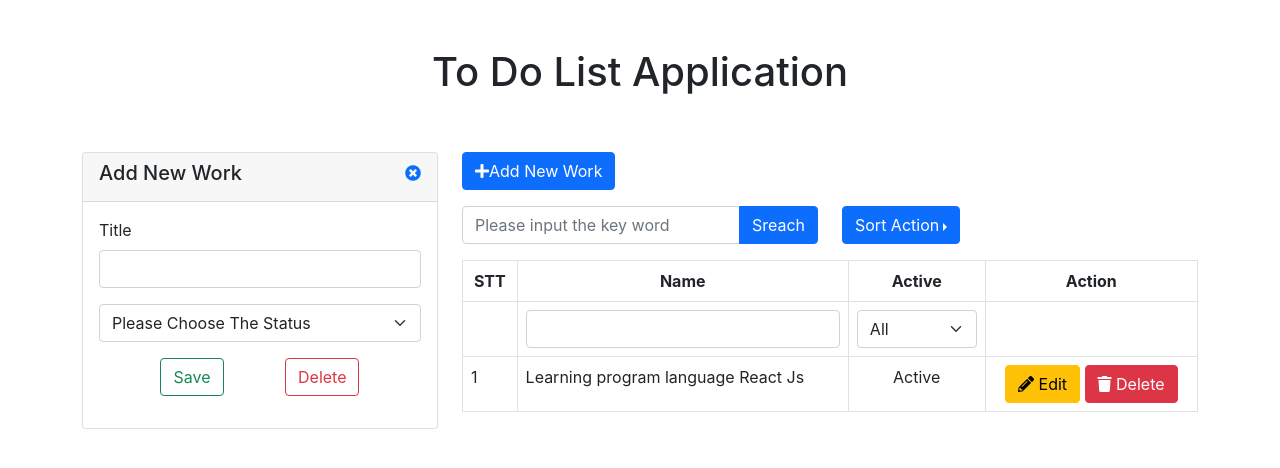
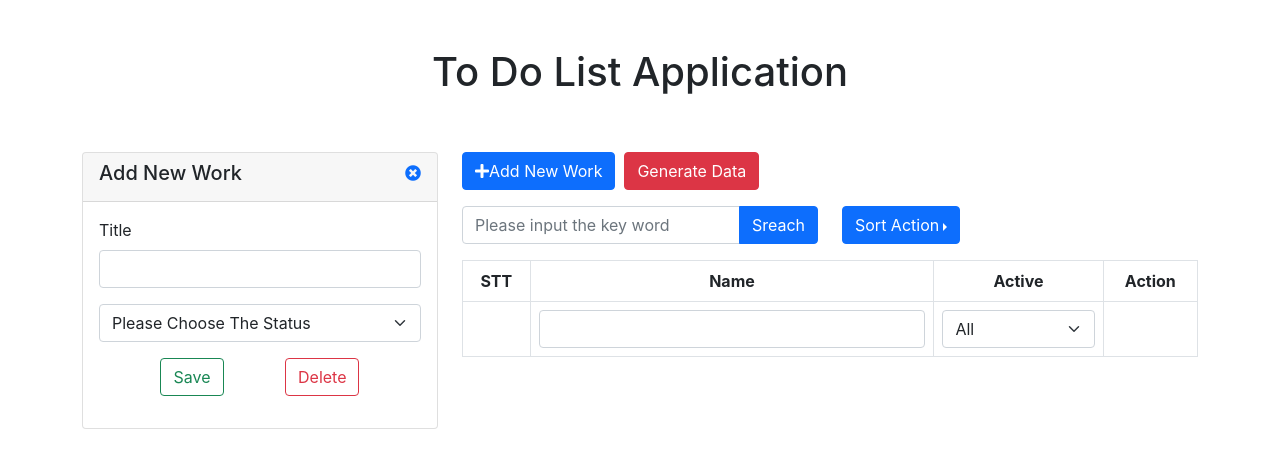
Before and after one commit to Huunhat22/todoappredux, a React (Create React App) app: page / in a window 1280 px wide. Shown: the top 468 px of the page. Built offline with nearby package versions, Linux system fonts and the light colour scheme.

Commit message:
generate datadefault with componentDidmount, update task lis, task item

```diff
--- a/src/App.js
+++ b/src/App.js
@@ -5,7 +5,70 @@ import Taskcontrol from './component/Taskcontrol';
 import Tasklist from './component/Tasklist';
 
 class App extends Component{
+  constructor(props){
+    super(props);
+    this.state = {
+        tasks : [] //id:bắt buộc và không trùng, name, status
+    }
+  }
+
+  componentDidMount(){
+    if (localStorage && localStorage.getItem('tasks')) {
+        var tasks = JSON.parse(localStorage.getItem('tasks'));
+        this.setState({
+            tasks : tasks
+        })
+    }
+  }
+
+  //tạo function onGenerateData
+  onGenerateData = ()=>{
+    var tasks = [
+      {
+        id : this.generateID(),
+        name : "Học lập trình",
+        status : true
+
+      },
+      {
+        id : this.generateID(),
+        name : "Đi nhà sách",
+        status : false
+
+      },
+      {
+        id : this.generateID(),
+        name : "Chạy bộ công viên",
+        status : false
+
+      },
+    ];
+
+    //set state
+    this.setState({
+      tasks : tasks
+    });
+
+    localStorage.setItem('tasks',JSON.stringify(tasks));
+
+  }
+
+
+  //tạo chuỗi random cho ID
+  createRamdom=() =>{
+      return Math.floor((1+Math.random()) * 0x10000).toString(16).substring(1);
+  }
+
+  //Generate ID
+  generateID =()=>{
+    return this.createRamdom() + this.createRamdom() + '-' + this.createRamdom() + '-' + this.createRamdom() + '-'
+           + this.createRamdom() + '-' + this.createRamdom() + '-' + this.createRamdom() + this.createRamdom();
+  }
+
   render(){
+
+    var {tasks} = this.state; // đây là cách viết ES6 => var tasks = this.state.tasks
+
     return (
       <div className="container">
         <div className="row mt-5">
@@ -19,12 +82,15 @@ class App extends Component{
 
           {/* Action Form */}
           <div className="col-xs-8 col-sm-8 col-md-8 col-lg-8">
-            <button className="btn btn-primary mb-3">
+            <button className="btn btn-primary mb-3 mr-3">
               <i className="fas fa-plus"></i>
               Add New Work
+            </button> &nbsp;
+            <button className="btn btn-danger mb-3" onClick={this.onGenerateData}>
+              Generate Data
             </button>
             <Taskcontrol></Taskcontrol>
-            <Tasklist></Tasklist>
+            <Tasklist tasksProps = {tasks}></Tasklist>
           </div>
         </div>
       </div>
--- a/src/component/Taskitem.js
+++ b/src/component/Taskitem.js
@@ -2,13 +2,15 @@ import React ,{Component} from 'react';
 
 class Taskitem extends Component{
     render(){
+
+        var {task,index} = this.props;
         return(
             <tr>
-                <td>1</td>
-                <td>Learning program language React Js</td>
+                <td>{index + 1}</td>
+                <td>{task.name}</td>
                 <td className="text-center">
-                    <span className="label label-success">
-                        Active
+                    <span className={ task.status === true ? 'badge bg-success' : 'badge bg-danger'}>
+                       {task.status === true ? 'Kích Hoạt' : 'Ẩn'}
                     </span>
                 </td>
                 <td className="text-center">
--- a/src/component/Tasklist.js
+++ b/src/component/Tasklist.js
@@ -2,7 +2,14 @@ import React ,{Component} from 'react';
 import Taskitem from './Taskitem';
 
 class Tasklist extends Component{
+
     render(){
+
+        var {tasksProps} = this.props; // var tasks = this.props.tasks
+        var Elements = tasksProps.map((task, index) => {
+            return <Taskitem key = {task.id} index = {index} task = {task}/>
+        });
+
         return(
             <div className = "row">
                 <div className="col-xs-12 col-sm-12 col-md-12 col-lg-12">
@@ -30,7 +37,7 @@ class Tasklist extends Component{
                                 </td>
                                 <td></td>
                             </tr>
-                            <Taskitem></Taskitem>
+                           {Elements}
                         </tbody>
                     </table>
                 </div>
```
